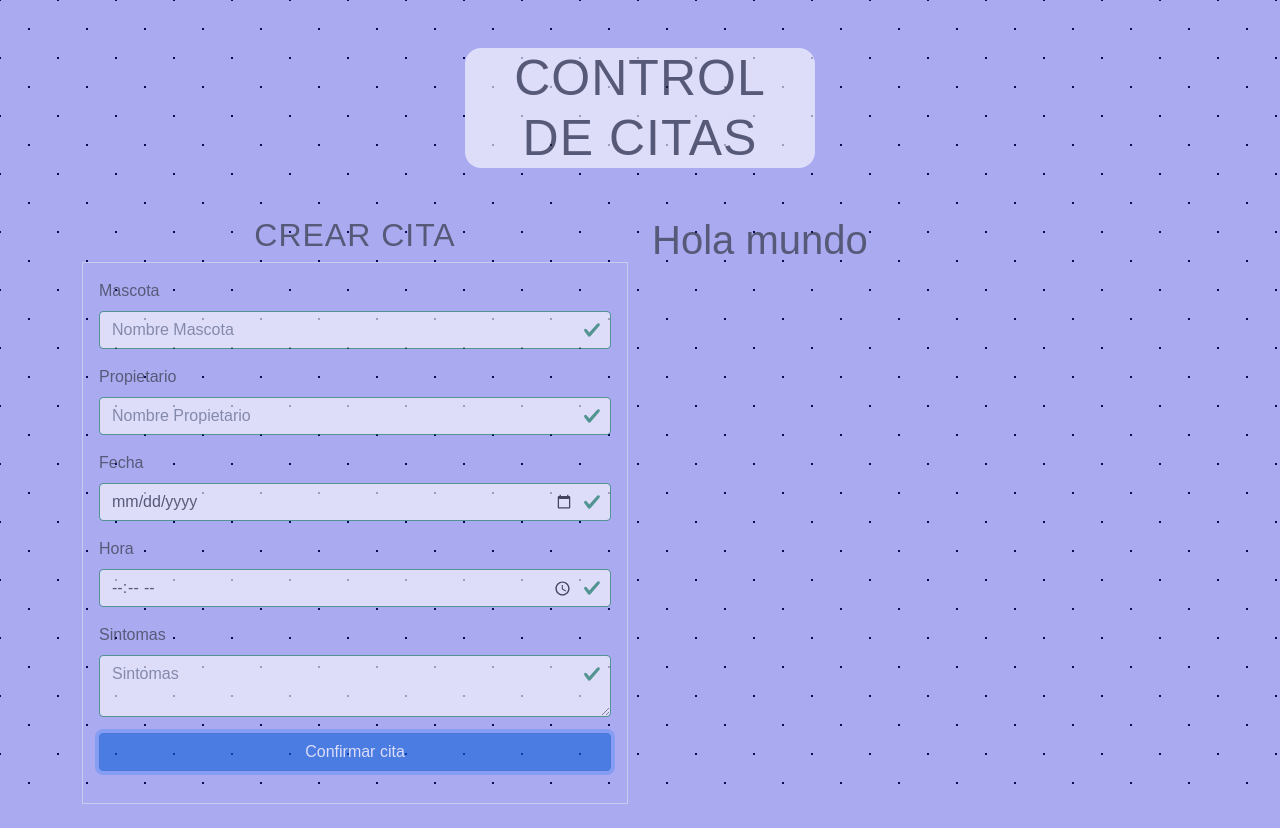
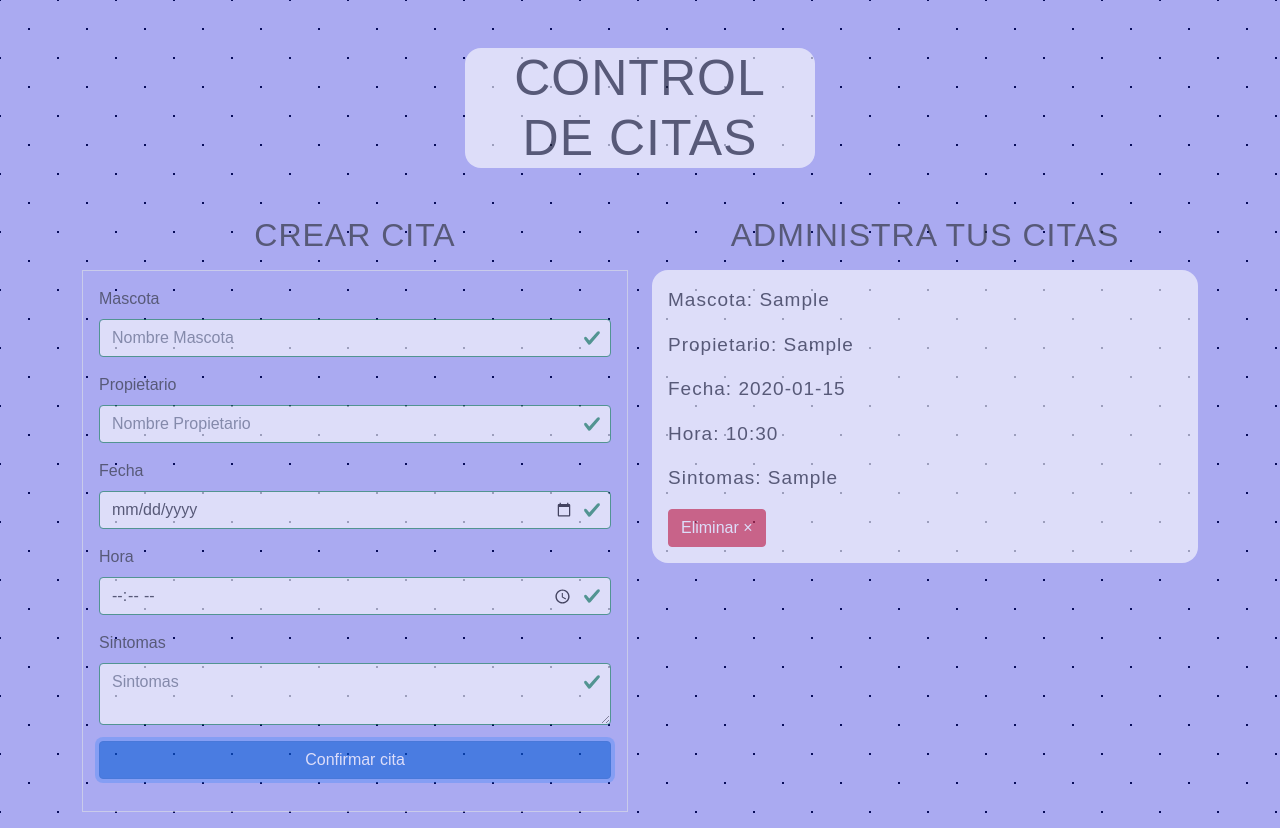
Before and after one commit to MaxiDiaz11/ControlDeCitas-React, a React (Create React App) app: page / in a window 1280 px wide. Both pictures are taken after typing "Sample", "Sample", "2020-01-15", "10:30", "Sample" into the empty fields and a click on the button "Confirmar cita". Before the commit the page ends 804 px from the top, so only its background shows below. Built offline with nearby package versions, Linux system fonts and the light colour scheme.

Commit message:
se creo la funcionalidad pra listar, eliminar y almacenar las citas en el LocalStorage

```diff
--- a/src/App.js
+++ b/src/App.js
@@ -1,19 +1,37 @@
-import React, { Fragment, useState } from "react";
+import React, { Fragment, useState, useEffect } from "react";
 import Formulario from "./components/Formulario";
+import ListadoCitas from "./components/ListadoCitas";
 
 function App() {
-  const [citas, setCitas] = useState([]);
+
+  //citas en el localStorage
+  let citasIniciales = JSON.parse(localStorage.getItem('citas'));
+  if (!citasIniciales) citasIniciales = [];
+
+  const [citas, setCitas] = useState(citasIniciales);
 
   const crearCita = (cita) => {
     setCitas([...citas, cita]);
   };
+
+  useEffect(() => {
+    if (citasIniciales) localStorage.setItem('citas', JSON.stringify(citas));
+    else localStorage.setItem('citas', JSON.stringify([]));
+  }, [citas, citasIniciales]);
+
+
 
   //! const asignarEstadoError = (e) => {
   //!   if(e.target.className === "form-control is-valid") e.target.className = "form-control";
   //! };
 
   //* mensaje condicional
-  // const titulo = citas.lenght === 0 ? "No hay citas" : "Administra tus citas";
+  const titulo = citas.length === 0 ? "NO HAY CITAS" : "ADMINISTRA TUS CITAS";
+
+  const eliminarCita = (id) => {
+    const nuevasCitas = citas.filter((cita) => cita.id !== id);
+    setCitas(nuevasCitas);
+  };
 
   return (
     <Fragment>
@@ -30,7 +48,14 @@ function App() {
               <Formulario crearCita={crearCita} />
             </div>
             <div className="col-6">
-              <h1>Hola mundo</h1>
+              <h2 className="text-center">{titulo}</h2>
+              {citas.map((cita) => (
+                <ListadoCitas
+                  key={cita.id}
+                  cita={cita}
+                  eliminarCita={eliminarCita}
+                />
+              ))}
             </div>
           </div>
         </section>
--- a/src/components/Formulario.js
+++ b/src/components/Formulario.js
@@ -1,5 +1,6 @@
 import React, { Fragment, useState } from "react";
 import uuid from "react-uuid";
+import PropTypes from "prop-types";
 
 const Formulario = ({ crearCita }) => {
   const [cita, setCita] = useState({
@@ -24,7 +25,7 @@ const Formulario = ({ crearCita }) => {
   const submitCita = (e) => {
     e.preventDefault();
     //validar campos
-    if ([mascota, propietario, fecha, hora, sintomas].includes('')) {
+    if ([mascota, propietario, fecha, hora, sintomas].includes("")) {
       setError(true);
       return;
     }
@@ -41,7 +42,6 @@ const Formulario = ({ crearCita }) => {
       hora: "",
       sintomas: "",
     });
-
   };
 
   const validarCampo = (e) => {
@@ -58,7 +58,7 @@ const Formulario = ({ crearCita }) => {
           Todos los campos son obligatorios
         </div>
       ) : null}
-      <form className="border p-3" onSubmit={(submitCita)}>
+      <form className="border p-3 my-3" onSubmit={submitCita}>
         <div className="mb-3">
           <label className="form-label">Mascota</label>
           <input
@@ -139,4 +139,8 @@ const Formulario = ({ crearCita }) => {
   );
 };
 
+Formulario.propTypes = {
+  crearCita: PropTypes.func.isRequired,
+};
+
 export default Formulario;
--- /dev/null
+++ b/src/components/ListadoCitas.js
@@ -0,0 +1,24 @@
+import React from 'react';
+import PropTypes from 'prop-types';
+
+const ListadoCitas = ({cita, eliminarCita}) => {
+
+    return (
+        <div className="lista p-3 my-3">
+            <p>Mascota: <span>{cita.mascota}</span></p>
+            <p>Propietario: <span>{cita.propietario}</span></p>
+            <p>Fecha: <span>{cita.fecha}</span></p>
+            <p>Hora: <span>{cita.hora}</span></p>
+            <p>Sintomas: <span>{cita.sintomas}</span></p>
+
+            <button type="button" className="btn btn-danger" onClick={() => eliminarCita(cita.id)}>Eliminar &times;</button>
+        </div>
+     );
+}
+
+ListadoCitas.propTypes = {
+    cita: PropTypes.object.isRequired,
+    eliminarCita: PropTypes.func.isRequired
+}
+
+export default ListadoCitas;
--- a/src/index.css
+++ b/src/index.css
@@ -42,3 +42,13 @@ h2{
   text-transform: uppercase;
   letter-spacing: 1px;
 }
+.lista{
+  background-color: white;
+  border-top-left-radius: 1rem;
+  border-top-right-radius: 1rem;
+  border-bottom-left-radius: 1rem;
+  border-bottom-right-radius: 1rem;
+  letter-spacing: 1px;
+  font-size: 19px;
+
+}
```
